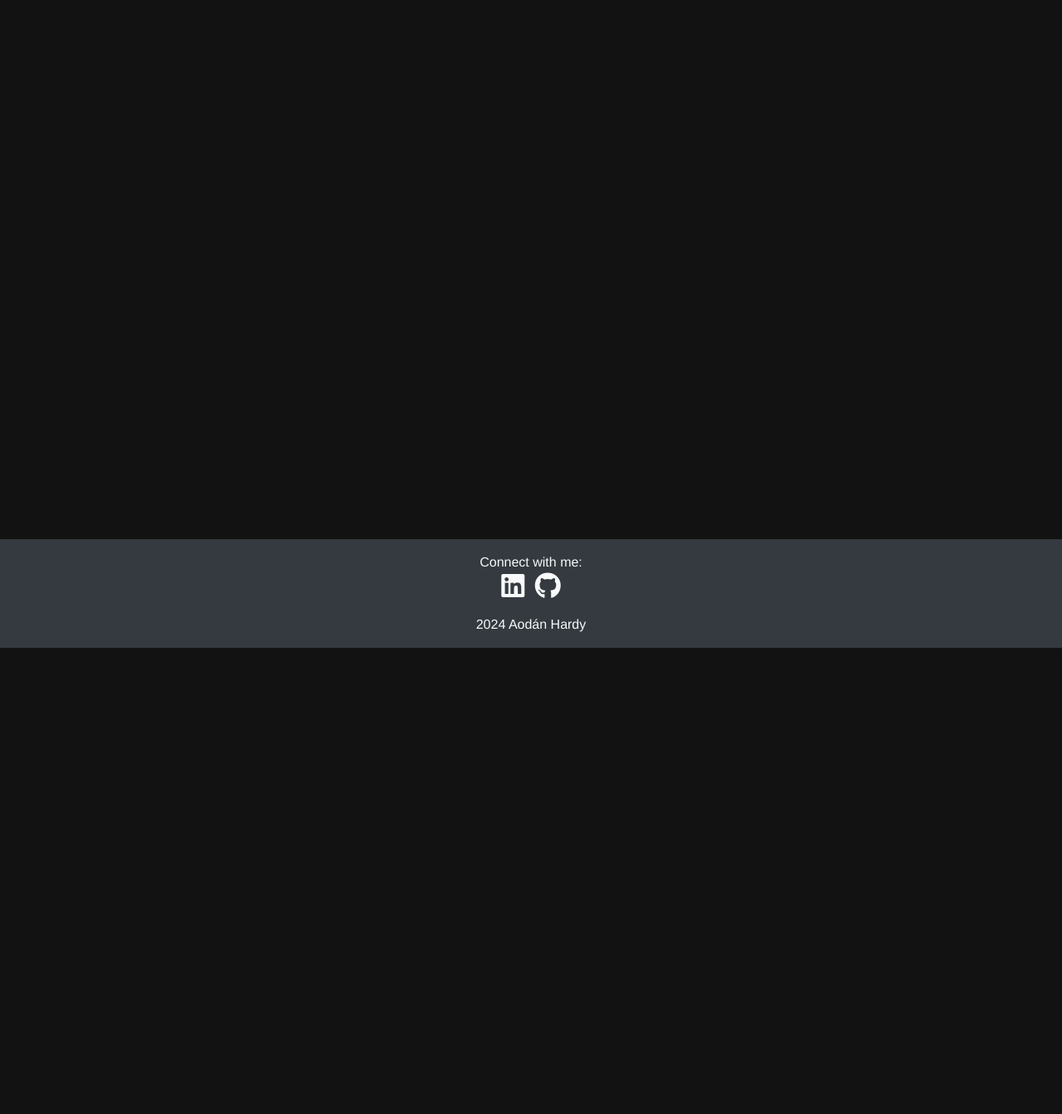
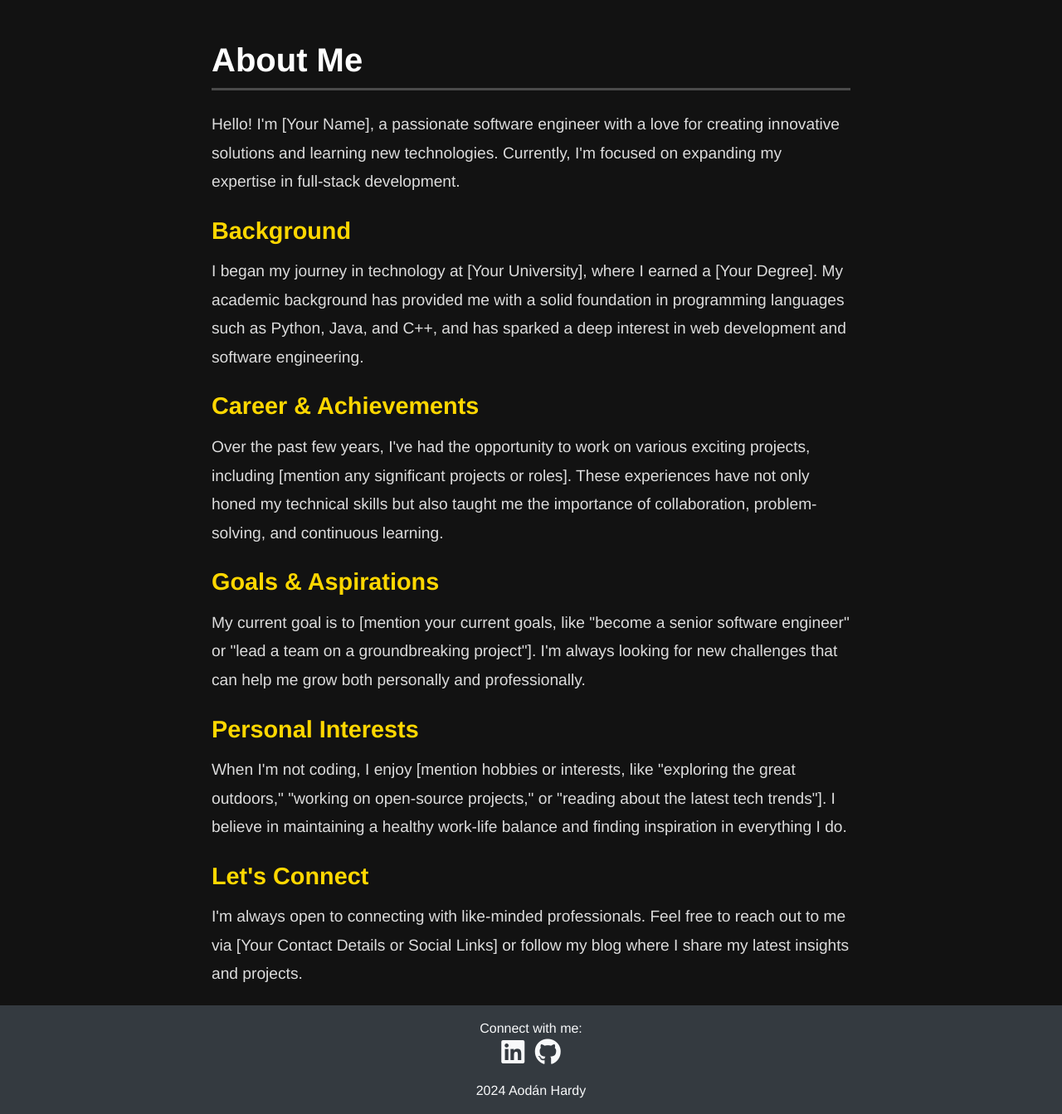
Before and after one commit to AodanHardy/MyPortfolio, a Django app: page /about/ in a window 1280 px wide. Shown: the part 56-1399 px from the top of the page at 83% size. Before the commit the page ends 837 px from the top, so only its background shows below. Run offline with Django 5.2, Linux system fonts and the light colour scheme; some libraries are stand-ins or nearby versions.

Commit message:
adding html and styling for about me

```diff
--- a/mySite/static/mySite/styles.css
+++ b/mySite/static/mySite/styles.css
@@ -358,7 +358,35 @@ body.blog-page {
     color: #1e90ff;
 }
 
-/* Ensure container has proper spacing */
+
+/* About Me */
+.about-title {
+    font-size: 2.5rem;
+    font-weight: 600;
+    color: #ffffff;
+    margin-bottom: 30px;
+    border-bottom: 3px solid #4a4a4a;
+    padding-bottom: 10px;
+}
+
+.about-content {
+    font-size: 1.2rem;
+    color: #dcdcdc;
+    line-height: 1.8;
+}
+
+.about-heading {
+    font-size: 1.8rem;
+    font-weight: 600;
+    color: #ffd700;
+    margin-top: 30px;
+    margin-bottom: 15px;
+}
+
+.about-paragraph {
+    margin-bottom: 20px;
+}
+
 .container {
     max-width: 800px;
     margin: auto;
--- a/mySite/templates/mySite/about.html
+++ b/mySite/templates/mySite/about.html
@@ -1,5 +1,41 @@
 {% extends 'mySite/base.html' %}
 
 {% block body %}
+<div class="container mt-5">
+    <h2 class="about-title mb-4">About Me</h2>
+
+    <div class="about-content">
+        <p class="about-introduction">
+            Hello! I'm [Your Name], a passionate software engineer with a love for creating innovative solutions and learning new technologies. Currently, I'm focused on expanding my expertise in full-stack development.
+        </p>
+
+        <h3 class="about-heading mt-4">Background</h3>
+        <p class="about-paragraph">
+            I began my journey in technology at [Your University], where I earned a [Your Degree]. My academic background has provided me with a solid foundation in programming languages such as Python, Java, and C++, and has sparked a deep interest in web development and software engineering.
+        </p>
+
+        <h3 class="about-heading mt-4">Career & Achievements</h3>
+        <p class="about-paragraph">
+            Over the past few years, I've had the opportunity to work on various exciting projects, including [mention any significant projects or roles]. These experiences have not only honed my technical skills but also taught me the importance of collaboration, problem-solving, and continuous learning.
+        </p>
+
+        <h3 class="about-heading mt-4">Goals & Aspirations</h3>
+        <p class="about-paragraph">
+            My current goal is to [mention your current goals, like "become a senior software engineer" or "lead a team on a groundbreaking project"]. I'm always looking for new challenges that can help me grow both personally and professionally.
+        </p>
+
+        <h3 class="about-heading mt-4">Personal Interests</h3>
+        <p class="about-paragraph">
+            When I'm not coding, I enjoy [mention hobbies or interests, like "exploring the great outdoors," "working on open-source projects," or "reading about the latest tech trends"]. I believe in maintaining a healthy work-life balance and finding inspiration in everything I do.
+        </p>
+
+        <h3 class="about-heading mt-4">Let's Connect</h3>
+        <p class="about-paragraph">
+            I'm always open to connecting with like-minded professionals. Feel free to reach out to me via [Your Contact Details or Social Links] or follow my blog where I share my latest insights and projects.
+        </p>
+    </div>
+</div>
+
+
 
 {% endblock %}
```
